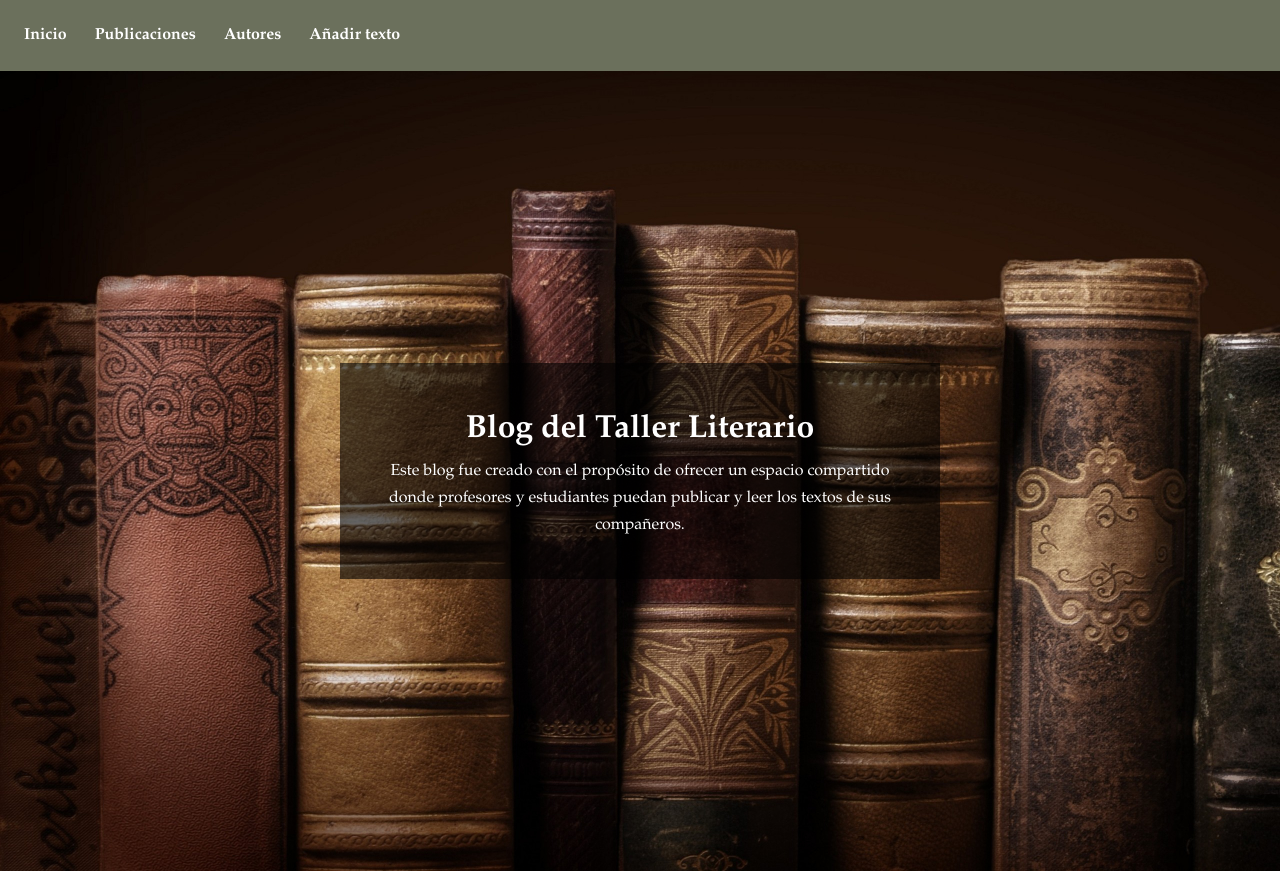
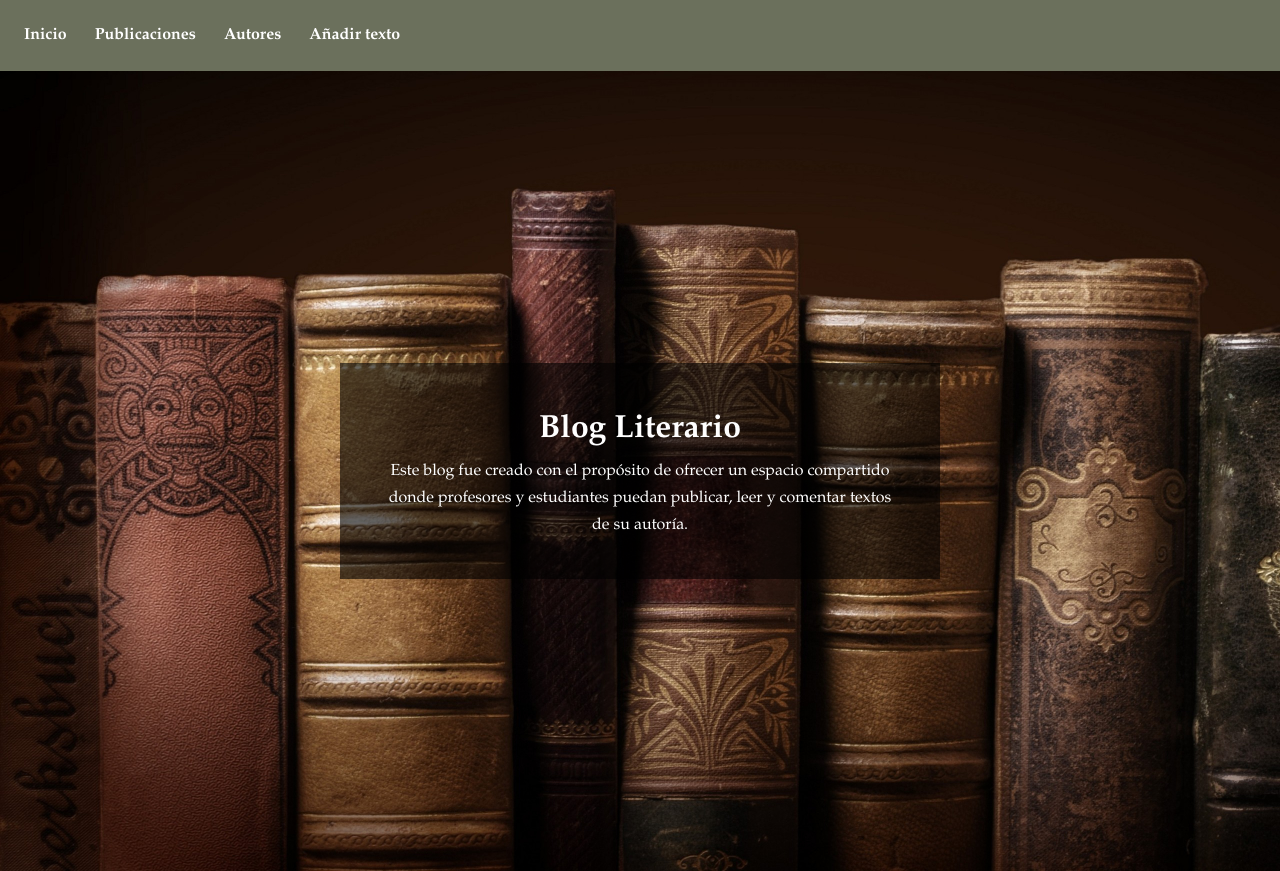
Before and after one commit to pabloMoore29/blog-taller, a React (Vite) app: page / in a window 1280 px wide. Built offline with nearby package versions, Linux system fonts and the light colour scheme; no server answers; the database is empty.

Commit message:
profile check

```diff
--- a/src/data/authors.js
+++ b/src/data/authors.js
@@ -1,4 +1,5 @@
 import pabloProfile from "../assets/authors/pabloProfile.jpeg"
+import avatarF from "../assets/authors/avatarF.jpg"
 
 const authors = {
   "p.ochoa@literatura.com": {
@@ -9,14 +10,14 @@ const authors = {
 
   "j.lazcano@literatura.com": {
     name: "Jessica Lazcano Ochoa",
-    image: "https://via.placeholder.com/150",
-    bio: "Reseña breve"
+    image: avatarF,
+    bio: "- -"
   },
 
   "a.cabrera@literatura.com": {
     name: "Noe Alejandra Cabrera Cárdenas",
-    image: "https://via.placeholder.com/150",
-    bio: "Reseña breve"
+    image: avatarF,
+    bio: "Odontóloga y escritora"
   }
 };
 
--- a/src/pages/Home.jsx
+++ b/src/pages/Home.jsx
@@ -4,10 +4,10 @@ function Home() {
   return (
     <div className="home">
       <div className="overlay">
-        <h1>Blog del Taller Literario</h1>
+        <h1>Blog Literario</h1>
         <p>
           Este blog fue creado con el propósito de ofrecer un espacio compartido donde profesores y
-          estudiantes puedan publicar y leer los textos de sus compañeros.
+          estudiantes puedan publicar, leer y comentar textos de su autoría.
         </p>
       </div>
     </div>
```
Also changed, not shown: src/assets/avatarF.jpg (added).
